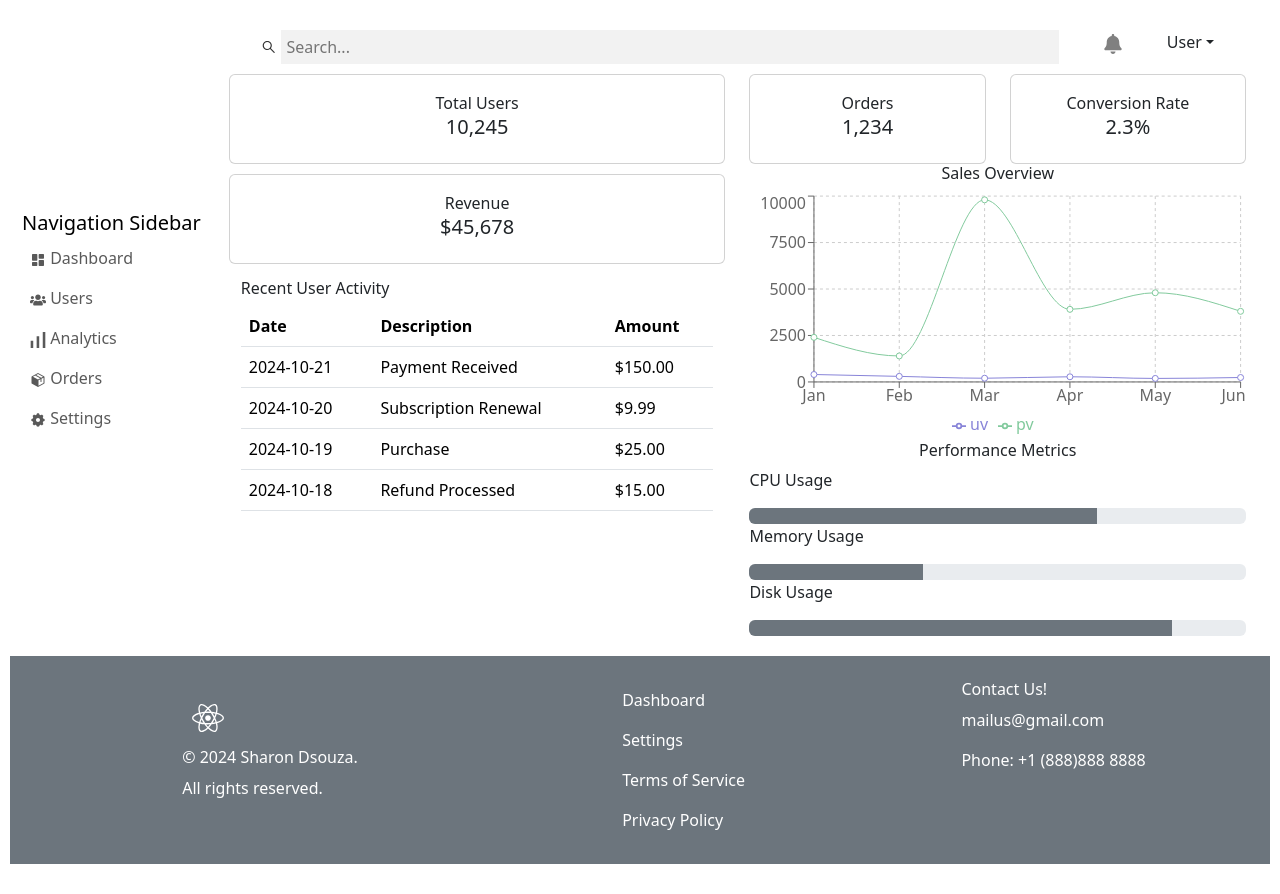
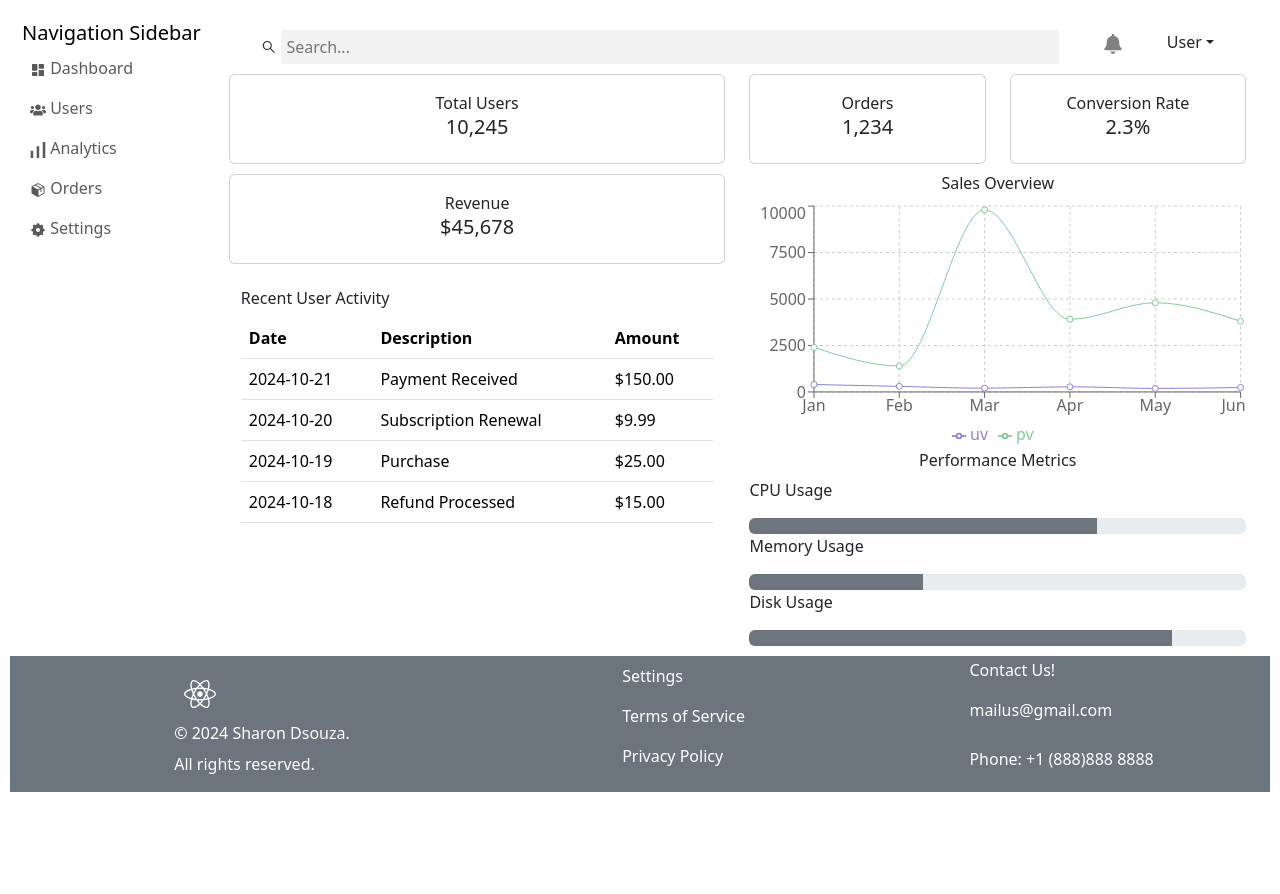
Before and after one commit to sharondsza26/cs696af24-sharondsza26, a React (Create React App) app in the folder week6-exploratory-react-bootstrap/: page / in a window 1280 px wide. After the commit the page ends 812 px from the top, so only its background shows below. Built offline with nearby package versions, Linux system fonts and the light colour scheme.

Commit message:
fixing the nav bar position and minor changes

```diff
--- a/week6-exploratory-react-bootstrap/src/App.css
+++ b/week6-exploratory-react-bootstrap/src/App.css
@@ -30,6 +30,7 @@
 
 .nav-and-header{
   display: flex;
+  align-items: start;
 }
 
 .NavigationSidebar{
@@ -39,6 +40,7 @@
 .navigation-content{
   display: flex;
   text-align: left;
+  align-items: start;
 }
 
 .header {
@@ -102,6 +104,18 @@
   text-align: left;
 }
 
-.Card {
+.revenue-Card {
   margin-top: 10px;
 }
+
+.recent-activity {
+  margin-top: 15px;
+}
+
+.transaction-table {
+  margin-top: 10px;
+}
+
+.sales-overview{
+  margin-top: 10px;
+}
--- a/week6-exploratory-react-bootstrap/src/App.js
+++ b/week6-exploratory-react-bootstrap/src/App.js
@@ -102,7 +102,7 @@ function App() {
               </Card.Body>
             </Card>
 
-            <Card className='Card'>
+            <Card className='revenue-Card'>
               <Card.Body>Revenue
                 <Card.Title>$45,678</Card.Title>
               </Card.Body>
@@ -110,7 +110,7 @@ function App() {
 
            <Container className='recent-activity'>
             <h6>Recent User Activity</h6>
-            <Table >
+            <Table className='transaction-table'>
               <thead>
                 <tr>
                   <th>Date</th>
@@ -151,6 +151,7 @@ function App() {
                </Col>
             </Row>
             <Stack>
+              <div className='sales-overview'>
             <h6>Sales Overview </h6>
 
               <ResponsiveContainer width="100%" height={250}>
@@ -164,7 +165,7 @@ function App() {
                   <Line type="monotone" dataKey="pv" stroke="#82ca9d" />
                 </LineChart>
               </ResponsiveContainer>
-
+              </div>
 
               <div className='performance-metric'>
               <h6>Performance Metrics</h6>
--- a/week6-exploratory-react-bootstrap/src/components/Footer.css
+++ b/week6-exploratory-react-bootstrap/src/components/Footer.css
@@ -1,5 +1,5 @@
 .footer {
-    padding: 20px 0;
+    padding: 10px 0;
     text-align: center;
     bottom: 0;
     /* position: fixed; */
@@ -18,6 +18,11 @@
     padding: 10px;
   }
 
-  .footer-links{
+  /* .footer-links{
     text-align: left;
   }
+
+  .contact-us {
+    text-align: left;
+    padding: 20px;
+  } */
--- a/week6-exploratory-react-bootstrap/src/components/Footer.js
+++ b/week6-exploratory-react-bootstrap/src/components/Footer.js
@@ -7,23 +7,22 @@ function Footer() {
         <footer>
         <Container className='footer' fluid>
             <Row>
-            <div className="footer-content bg-secondary text-white p-4">
+            <div className="footer-content bg-secondary text-white">
                 <div className='mx-5'>
                 <div className='react-icon'>< FaReact /></div>
                 <h6>&copy; 2024 Sharon Dsouza. </h6>
                 <p>All rights reserved.</p>
                 </div>
 
-            <div className='links'>
+            <div className='links footer-content'>
                 <Nav className="flex-column fs-9 footer-links">
-                <Nav.Link href="#home" className='text-white'>Dashboard </Nav.Link>
                 <Nav.Link href="#settings" className='text-white'>Settings </Nav.Link>
                 <Nav.Link href="#" className='text-white'>Terms of Service </Nav.Link>
                 <Nav.Link href="#" className='text-white'>Privacy Policy</Nav.Link>
                 </Nav>
             </div>
 
-            <div className='contact-us'>
+            <div className='contact-us flex-column footer-content'>
                 <h6> Contact Us! </h6>
                 <p>mailus@gmail.com</p>
                 <p>Phone: +1 (888)888 8888</p>
```
